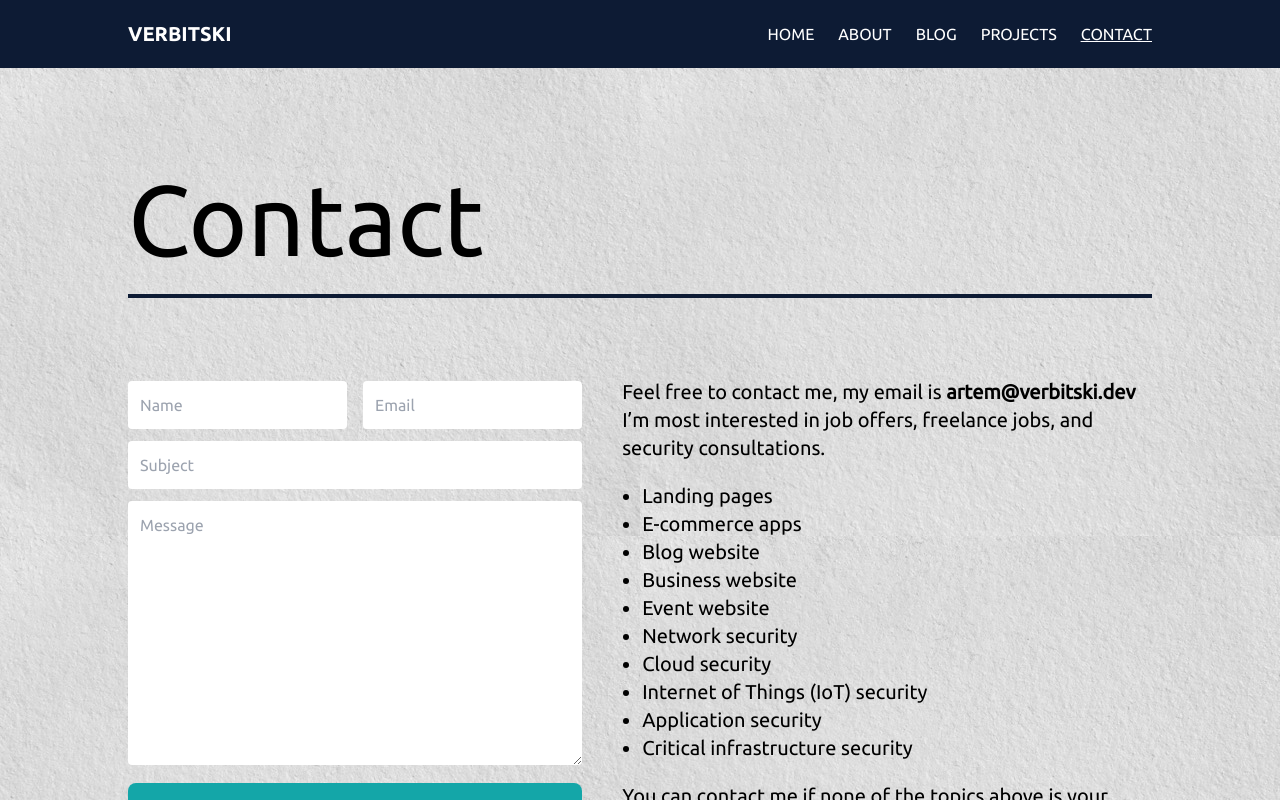
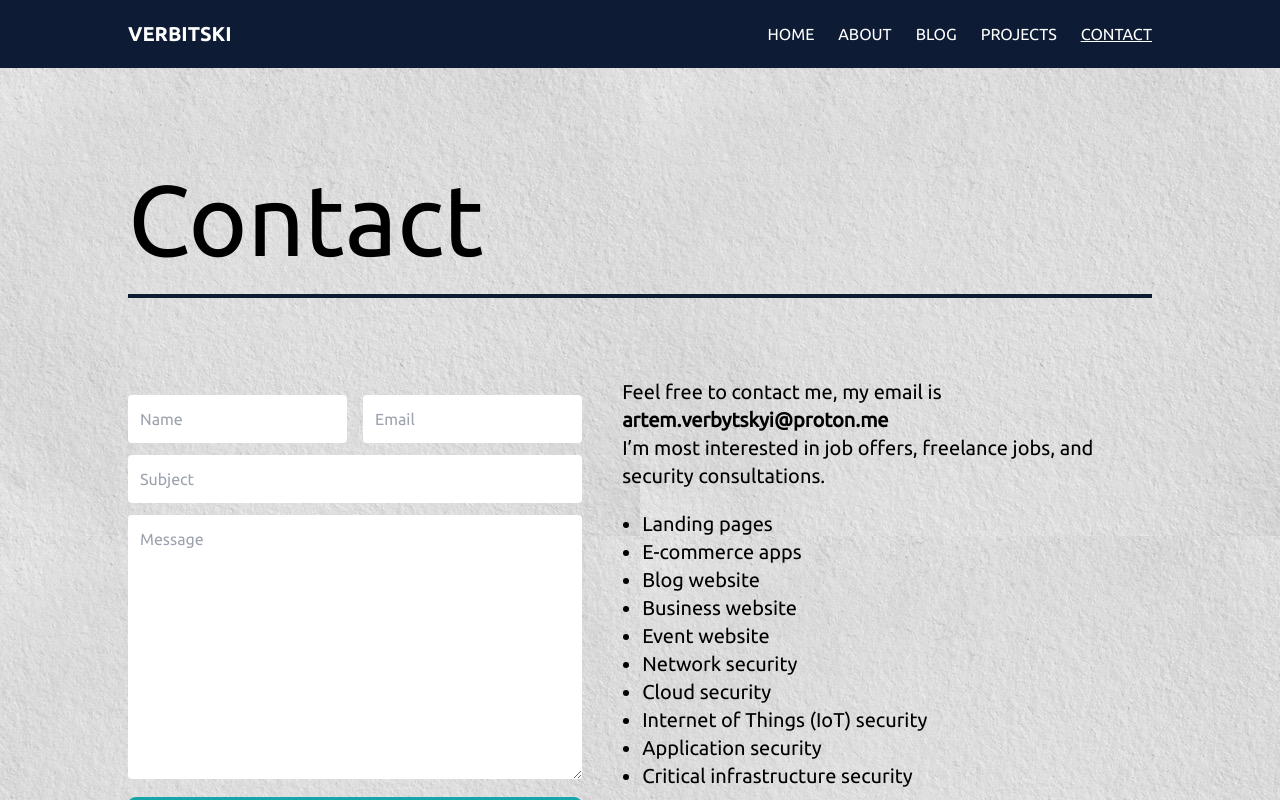
Before and after one commit to NorthWillov/verbitski.dev, a Next.js app: page /contact in a window 1280 px wide. Shown: the top 800 px of the page. Built offline with nearby package versions, Linux system fonts and the light colour scheme.

Commit message:
Update Email service

```diff
--- a/components/contact-form.tsx
+++ b/components/contact-form.tsx
@@ -19,7 +19,7 @@ const ContactForm = () => {
     e.preventDefault();
     setIsLoading(true);
     emailjs
-      .send("service_c6nswei", "template_z8sjzbo", toSend, "zFJk94VehvF2ty6gT")
+      .send("service_t4r731i", "template_ia6j8sp", toSend, "mbyI7ZvGSZLs24uFu")
       .then((response) => {
         console.log("SUCCESS!", response.status, response.text);
         setIsLoading(false);
@@ -110,7 +110,8 @@ const ContactForm = () => {
       </form>
       <div className="md:w-7/12 w-10/12 md:m-0 m-auto mt-8 md:mt-0 md:ml-5 text-xl">
         <p className="mb-5">
-          Feel free to contact me, my email is <b>artem@verbitski.dev</b> <br />
+          Feel free to contact me, my email is <b>artem.verbytskyi@proton.me</b>{" "}
+          <br />
           I’m most interested in job offers, freelance jobs, and security
           consultations.
         </p>
```
